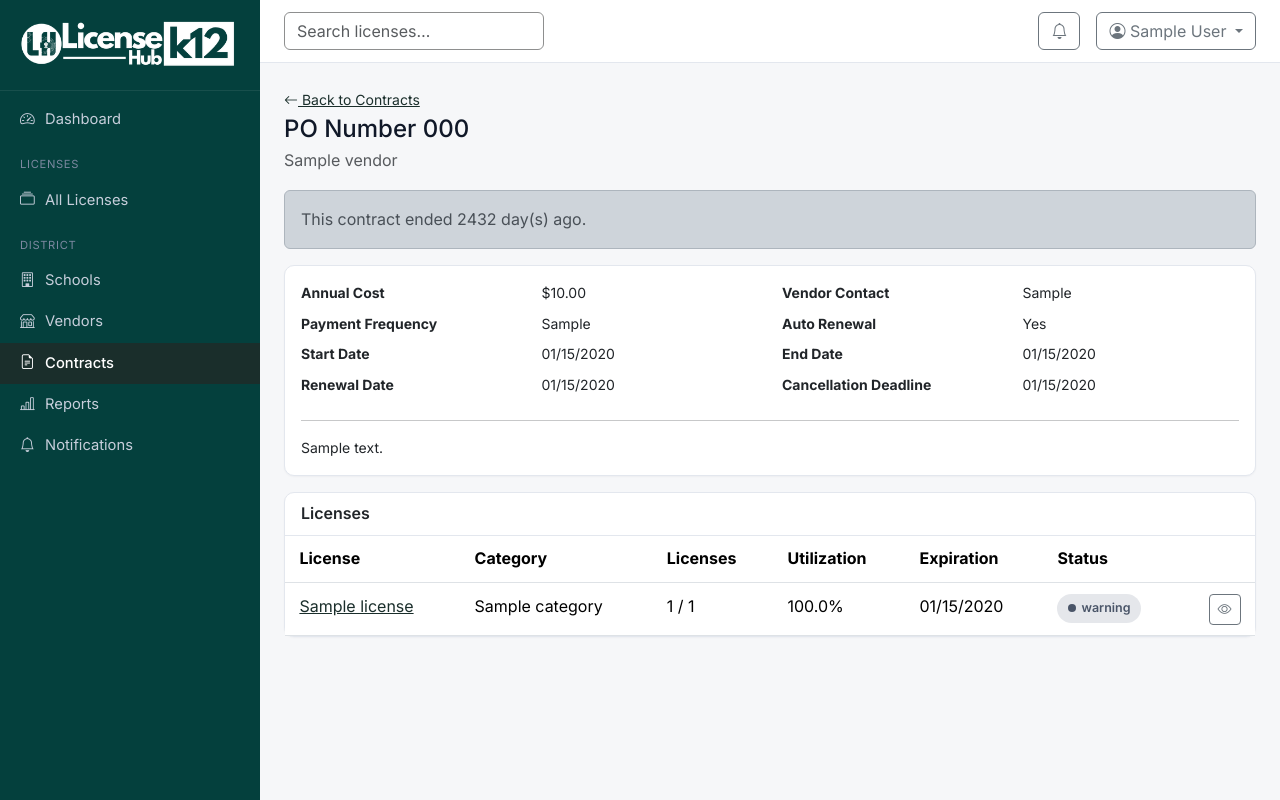
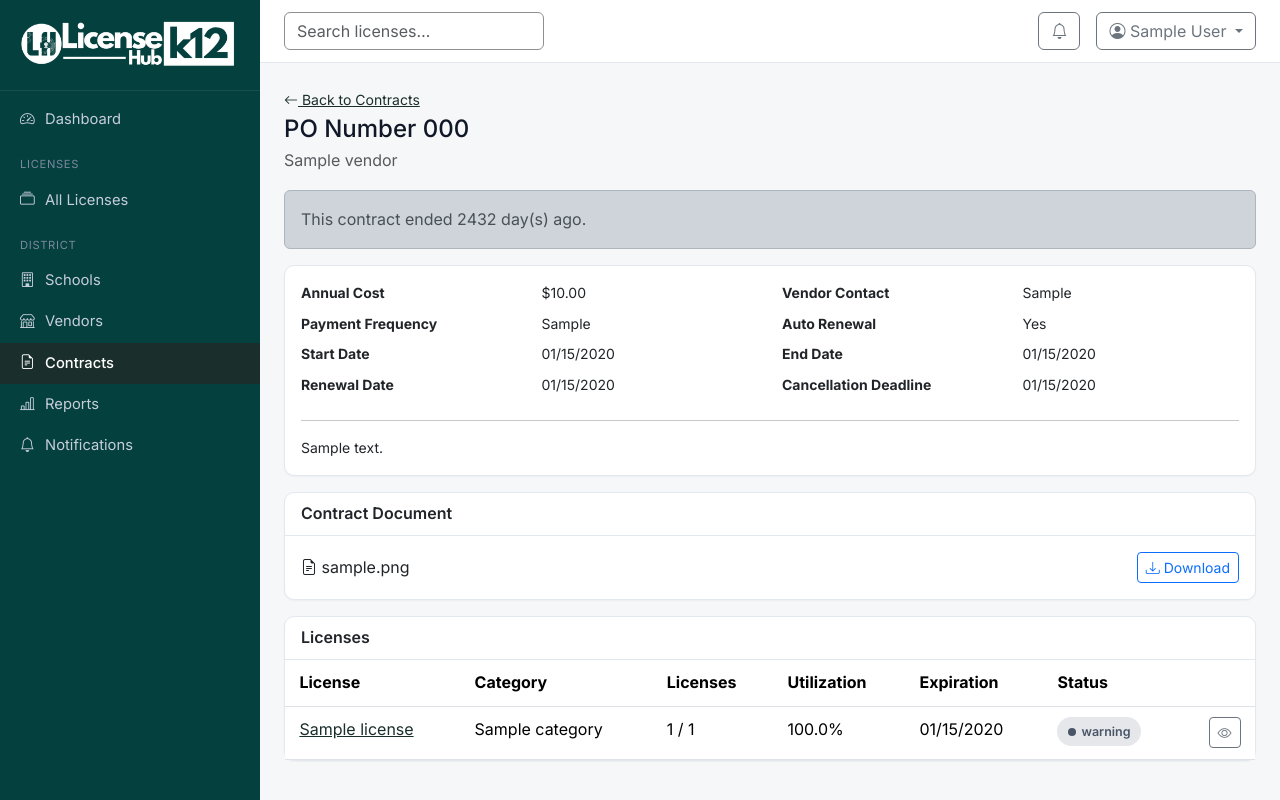
Before and after one commit to victorhugo81/licensehubk12_dev, a Flask app: page /contracts/1 in a window 1280 px wide. Run offline with Flask 3, Linux system fonts and the light colour scheme; a user stored in the database is signed in; tables that the repository leaves empty hold one stand-in row (values such as "Sample post"); parts of the project's set-up code (start-up, migrations or seed data) failed here and were passed over; some libraries are stand-ins or nearby versions.

Commit message:
add contract attachments

```diff
--- a/app/forms.py
+++ b/app/forms.py
@@ -169,6 +169,10 @@ class ContractForm(FlaskForm):
     auto_renewal = BooleanField("Auto renewal")
     cancellation_deadline = DateField("Cancellation deadline", validators=[Optional()])
     notes = TextAreaField("Notes", validators=[Optional()])
+    contract_file = FileField(
+        "Contract file (PDF or Word)",
+        validators=[Optional(), FileAllowed(["pdf", "doc", "docx"], "PDF or Word documents only.")],
+    )
     submit = SubmitField("Save contract")
 
     def validate_end_date(self, field):
--- a/app/models.py
+++ b/app/models.py
@@ -362,6 +362,13 @@ class Contract(db.Model):
     cancellation_deadline = db.Column(db.Date)
     notes = db.Column(db.Text)
 
+    # The uploaded contract document (PDF/Word), if any. file_path is a
+    # server-generated random filename under UPLOAD_FOLDER/contracts/, never
+    # derived from the uploaded filename - file_name is the original name,
+    # kept only for display and as the download's Content-Disposition name.
+    contract_file_name = db.Column(db.String(255))
+    contract_file_path = db.Column(db.String(255))
+
     created_at = db.Column(db.DateTime, default=utcnow, nullable=False)
 
     vendor = db.relationship("Vendor", back_populates="contracts")
@@ -370,6 +377,13 @@ class Contract(db.Model):
     @property
     def days_until_end(self):
         return (self.end_date - date.today()).days
+
+    @property
+    def file_is_previewable(self):
+        # Only PDFs render inline in a browser tab - Word docs would just
+        # trigger a download (or an ugly plugin prompt) regardless of
+        # Content-Disposition, so the "Preview" action only makes sense here.
+        return bool(self.contract_file_name and self.contract_file_name.lower().endswith(".pdf"))
 
     def __repr__(self):
         return f"<Contract {self.po_number}>"
--- a/app/routes/contracts.py
+++ b/app/routes/contracts.py
@@ -1,8 +1,11 @@
+import os
+import secrets
 from datetime import date, timedelta
 
-from flask import Blueprint, abort, flash, redirect, render_template, request, url_for
+from flask import Blueprint, abort, current_app, flash, redirect, render_template, request, send_from_directory, url_for
 from flask_login import login_required
 from sqlalchemy import and_, false, or_
+from werkzeug.utils import secure_filename
 
 from app.extensions import db
 from app.forms import ContractForm
@@ -95,6 +98,39 @@ def _form_data(c):
     }
 
 
+def _contracts_upload_dir():
+    path = os.path.join(current_app.config["UPLOAD_FOLDER"], "contracts")
+    os.makedirs(path, exist_ok=True)
+    return path
+
+
+def _delete_contract_file(contract):
+    if not contract.contract_file_path:
+        return
+    old_path = os.path.join(_contracts_upload_dir(), contract.contract_file_path)
+    if os.path.exists(old_path):
+        os.remove(old_path)
+    contract.contract_file_name = None
+    contract.contract_file_path = None
+
+
+def _save_contract_file(contract, upload_file):
+    """Replaces any previously attached file. Filename on disk is a random
+    token, never derived from the upload - only the original name (kept
+    solely for display/download) ever touches user input."""
+    original_name = secure_filename(upload_file.filename or "contract")
+    ext = original_name.rsplit(".", 1)[-1].lower() if "." in original_name else ""
+    if ext not in current_app.config["ALLOWED_CONTRACT_FILE_EXTENSIONS"]:
+        return False
+
+    _delete_contract_file(contract)
+    stored_name = f"{secrets.token_hex(16)}.{ext}"
+    upload_file.save(os.path.join(_contracts_upload_dir(), stored_name))
+    contract.contract_file_name = original_name
+    contract.contract_file_path = stored_name
+    return True
+
+
 @contracts_bp.route("/vendors/<int:vendor_id>/contracts/add", methods=["GET", "POST"])
 @login_required
 @permission_required("add_contracts")
@@ -104,6 +140,10 @@ def add_contract(vendor_id):
     if form.validate_on_submit():
         contract = Contract(vendor=vendor)
         form.populate_obj(contract)
+        if form.contract_file.data and form.contract_file.data.filename:
+            if not _save_contract_file(contract, form.contract_file.data):
+                flash("Only PDF or Word documents are allowed for the contract file.", "danger")
+                return render_template("contracts/form.html", form=form, contract=None, vendor=vendor)
         db.session.add(contract)
         db.session.commit()
         log_action("create", "contract", contract.id, {"po_number": contract.po_number, "vendor": vendor.name})
@@ -136,6 +176,10 @@ def edit_contract(vendor_id, id):
     form = ContractForm(obj=contract)
     if form.validate_on_submit():
         form.populate_obj(contract)
+        if form.contract_file.data and form.contract_file.data.filename:
+            if not _save_contract_file(contract, form.contract_file.data):
+                flash("Only PDF or Word documents are allowed for the contract file.", "danger")
+                return render_template("contracts/form.html", form=form, contract=contract, vendor=vendor)
         db.session.commit()
         changes = diff_changes(before, _form_data(contract))
         log_action("update", "contract", contract.id, changes)
@@ -143,6 +187,47 @@ def edit_contract(vendor_id, id):
         flash(f"Contract {contract.po_number} updated.", "success")
         return redirect(url_for("contracts.view_contract", id=contract.id))
     return render_template("contracts/form.html", form=form, contract=contract, vendor=vendor)
+
+
+@contracts_bp.route("/contracts/<int:id>/file")
+@login_required
+def download_file(id):
+    contract = Contract.query.get_or_404(id)
+    if not contract.contract_file_path:
+        abort(404)
+    return send_from_directory(
+        _contracts_upload_dir(), contract.contract_file_path,
+        as_attachment=True, download_name=contract.contract_file_name,
+    )
+
+
+@contracts_bp.route("/contracts/<int:id>/file/preview")
+@login_required
+def preview_file(id):
+    contract = Contract.query.get_or_404(id)
+    if not contract.contract_file_path or not contract.file_is_previewable:
+        abort(404)
+    # as_attachment=False so the browser renders the PDF inline instead of
+    # downloading it - same file, same access rule as download_file above.
+    return send_from_directory(
+        _contracts_upload_dir(), contract.contract_file_path,
+        as_attachment=False, download_name=contract.contract_file_name,
+    )
+
+
+@contracts_bp.route("/vendors/<int:vendor_id>/contracts/<int:id>/file/delete", methods=["POST"])
+@login_required
+@permission_required("manage_contracts")
+def delete_file(vendor_id, id):
+    contract = Contract.query.get_or_404(id)
+    if contract.vendor_id != vendor_id:
+        abort(404)
+    _delete_contract_file(contract)
+    db.session.commit()
+    log_action("update", "contract", contract.id, {"contract_file": {"from": "attached", "to": None}})
+    db.session.commit()
+    flash("Contract file removed.", "success")
+    return redirect(url_for("contracts.view_contract", id=contract.id))
 
 
 @contracts_bp.route("/vendors/<int:vendor_id>/contracts/<int:id>/delete", methods=["POST"])
--- a/app/templates/contracts/detail.html
+++ b/app/templates/contracts/detail.html
@@ -37,6 +37,35 @@
       <dt class="col-3">Cancellation Deadline</dt><dd class="col-3">{{ contract.cancellation_deadline | dateformat }}</dd>
     </dl>
     {% if contract.notes %}<hr><p class="small mb-0">{{ contract.notes }}</p>{% endif %}
+  </div>
+</div>
+
+<div class="card mt-3">
+  <div class="card-header">Contract Document</div>
+  <div class="card-body">
+    {% if contract.contract_file_name %}
+    <div class="d-flex justify-content-between align-items-center">
+      <div><i class="bi bi-file-earmark-text"></i> {{ contract.contract_file_name }}</div>
+      <div class="d-flex gap-2">
+        {% if contract.file_is_previewable %}
+        <a href="{{ url_for('contracts.preview_file', id=contract.id) }}" target="_blank" rel="noopener" class="btn btn-sm btn-outline-primary"><i class="bi bi-eye"></i> Preview</a>
+        {% endif %}
+        <a href="{{ url_for('contracts.download_file', id=contract.id) }}" class="btn btn-sm btn-outline-primary"><i class="bi bi-download"></i> Download</a>
+        {% if current_user.has_role('Administrator', 'IT Administrator') %}
+        <a href="{{ url_for('contracts.edit_contract', vendor_id=contract.vendor_id, id=contract.id) }}" class="btn btn-sm btn-outline-secondary">Replace</a>
+        <form method="post" action="{{ url_for('contracts.delete_file', vendor_id=contract.vendor_id, id=contract.id) }}" onsubmit="return confirm('Remove the attached contract file?');">
+          <input type="hidden" name="csrf_token" value="{{ csrf_token() }}">
+          <button class="btn btn-sm btn-outline-danger">Remove</button>
+        </form>
+        {% endif %}
+      </div>
+    </div>
+    {% else %}
+    <p class="text-muted small mb-2">No file attached.</p>
+    {% if current_user.has_role('Administrator', 'IT Administrator') %}
+    <a href="{{ url_for('contracts.edit_contract', vendor_id=contract.vendor_id, id=contract.id) }}" class="btn btn-sm btn-outline-primary"><i class="bi bi-upload"></i> Upload Contract File</a>
+    {% endif %}
+    {% endif %}
   </div>
 </div>
 
--- a/config.py
+++ b/config.py
@@ -50,6 +50,7 @@ class Config:
     MAX_CONTENT_LENGTH = int(os.environ.get("MAX_CONTENT_LENGTH_MB", 5)) * 1024 * 1024
     UPLOAD_FOLDER = os.path.join(basedir, os.environ.get("UPLOAD_FOLDER", "instance/uploads"))
     ALLOWED_IMPORT_EXTENSIONS = {"csv"}
+    ALLOWED_CONTRACT_FILE_EXTENSIONS = {"pdf", "doc", "docx"}
 
     # Set True when deployed behind exactly one reverse proxy hop (nginx,
     # the documented setup) so ProxyFix reads the real client IP from
```
Also changed, not shown: CLAUDE.md (+5 -1 lines), app/templates/contracts/form.html (+7 -1 lines), migrations/versions/e1f206fb8528_add_contract_file.py (added, +31 -0 lines), tests/test_contract_file.py (added, +193 -0 lines), README.md.
